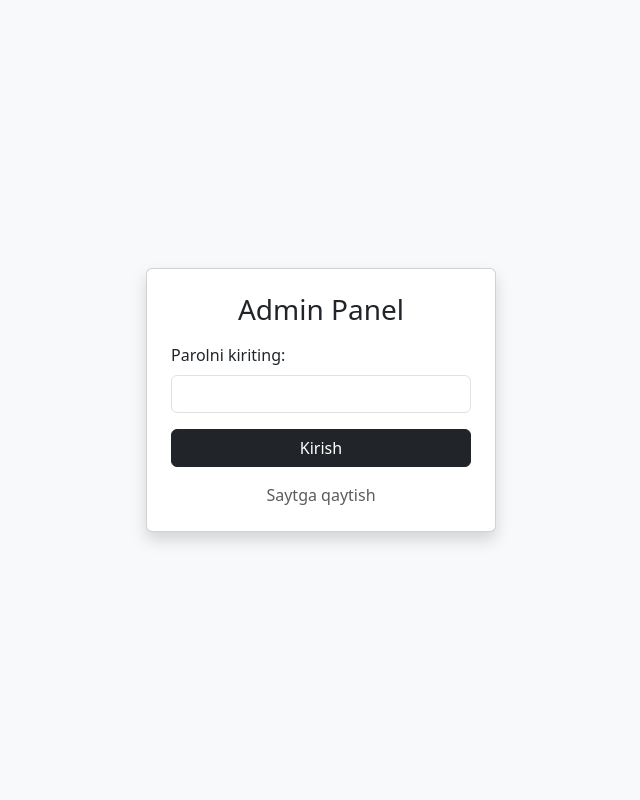
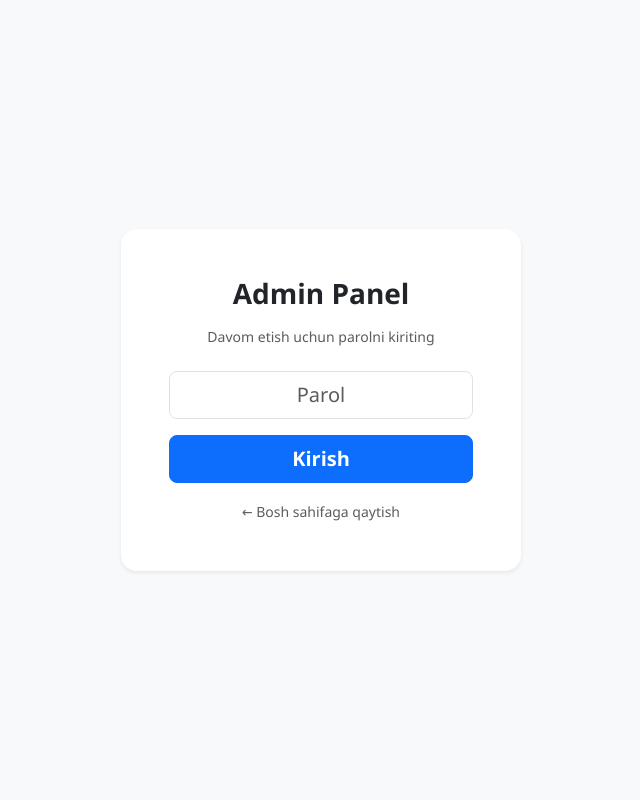
Before and after one commit to xlemann0/ishbor, a Flask app: page /admin-login in a window 1280 px wide. Shown: the whole page, without its empty margins (319-959 px from the left). Run offline with Flask 3, Linux system fonts and the light colour scheme.

Commit message:
Enhance admin login page design and functionality

```diff
--- a/templates/admin_login.html
+++ b/templates/admin_login.html
@@ -2,21 +2,33 @@
 <html lang="uz">
 <head>
     <meta charset="UTF-8">
-    <title>Admin Kirish</title>
-    <link href="https://cdn.jsdelivr.net/npm/bootstrap@5.3.0/dist/css/bootstrap.min.css" rel="stylesheet">
+    <meta name="viewport" content="width=device-width, initial-scale=1.0">
+    <title>Admin Kirish - IshBor.uz</title>
+    <link href="https://cdn.jsdelivr.net/npm/bootstrap@5.3.2/dist/css/bootstrap.min.css" rel="stylesheet">
+    <link rel="stylesheet" href="https://cdnjs.cloudflare.com/ajax/libs/font-awesome/6.4.2/css/all.min.css">
+    <style>body { background-color: #f8f9fa; font-family: 'Segoe UI', Tahoma, Geneva, Verdana, sans-serif; }</style>
 </head>
-<body class="bg-light d-flex align-items-center justify-content-center vh-100">
-    <div class="card shadow p-4" style="width: 350px;">
-        <h3 class="text-center mb-3">Admin Panel</h3>
+<body class="d-flex align-items-center justify-content-center vh-100">
+    <div class="card border-0 shadow-sm rounded-4 p-4 p-md-5 bg-white text-center" style="width: 100%; max-width: 400px;">
+        <h3 class="fw-bold mb-3">Admin Panel</h3>
+        <p class="text-muted small mb-4">Davom etish uchun parolni kiriting</p>
+
+        {% with messages = get_flashed_messages(with_categories=true) %}
+            {% if messages %}
+                {% for category, message in messages %}
+                    <div class="alert alert-{{ category }} rounded-4 py-2 small mb-3">{{ message }}</div>
+                {% endfor %}
+            {% endif %}
+        {% endwith %}
+
         <form method="POST">
             <div class="mb-3">
-                <label class="form-label">Parolni kiriting:</label>
-                <input type="password" name="password" class="form-control" required>
+                <input type="password" name="password" class="form-control form-control-lg text-center" placeholder="Parol" required>
             </div>
-            <button type="submit" class="btn btn-dark w-100">Kirish</button>
+            <button type="submit" class="btn btn-primary btn-lg w-100 fw-semibold">Kirish</button>
         </form>
-        <div class="text-center mt-3">
-            <a href="/" class="text-decoration-none text-muted">Saytga qaytish</a>
+        <div class="mt-3">
+            <a href="/" class="text-decoration-none small text-muted">&larr; Bosh sahifaga qaytish</a>
         </div>
     </div>
 </body>
```
